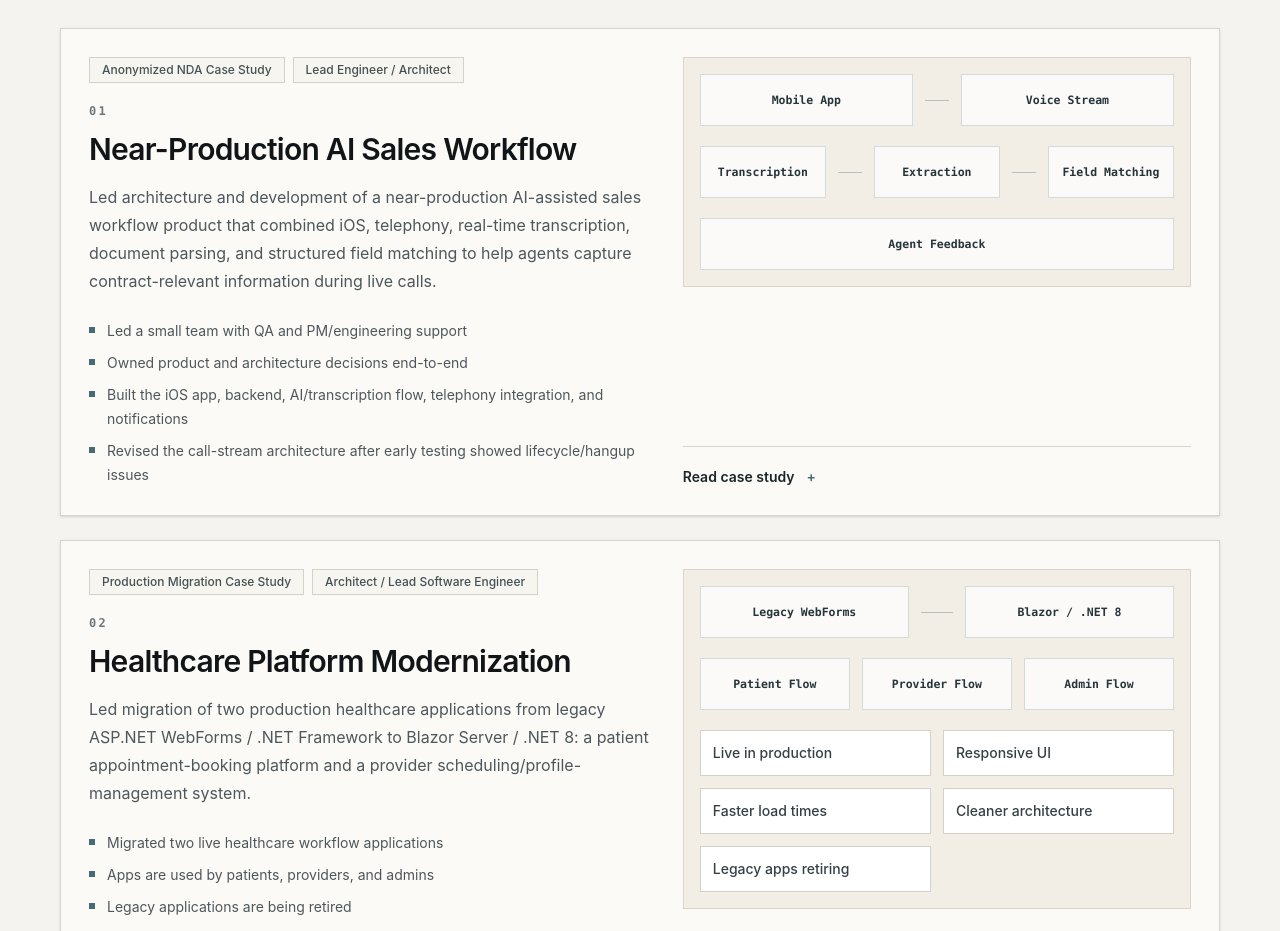
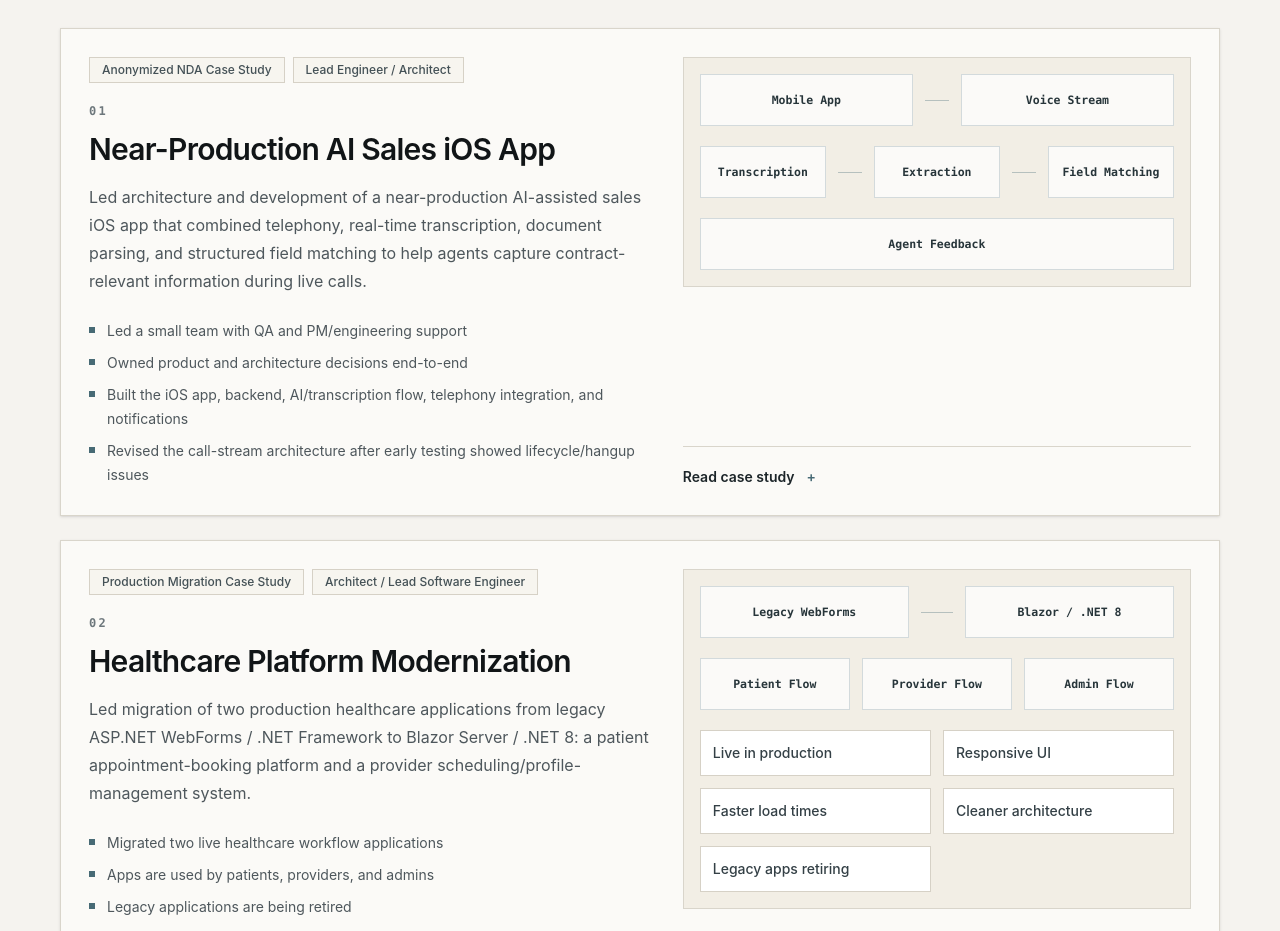
Before and after one commit to Jordan1022/jordan-portfolio, a Next.js app: page / in a window 1280 px wide. Shown: the part 1620-2551 px from the top of the page. Built offline with nearby package versions, Linux system fonts and the light colour scheme.

Commit message:
Clarify AI sales case study as iOS app

```diff
--- a/src/app/page.tsx
+++ b/src/app/page.tsx
@@ -47,10 +47,10 @@ const strengths = [
 
 const projects: Project[] = [
   {
-    title: "Near-Production AI Sales Workflow",
+    title: "Near-Production AI Sales iOS App",
     label: "Anonymized NDA Case Study",
     summary:
-      "Led architecture and development of a near-production AI-assisted sales workflow product that combined iOS, telephony, real-time transcription, document parsing, and structured field matching to help agents capture contract-relevant information during live calls.",
+      "Led architecture and development of a near-production AI-assisted sales iOS app that combined telephony, real-time transcription, document parsing, and structured field matching to help agents capture contract-relevant information during live calls.",
     role: "Lead Engineer / Architect",
     stack: [
       "SwiftUI",
@@ -73,13 +73,13 @@ const projects: Project[] = [
       "Delivered a fully functional, near-production product that was field-tested and received very strong client feedback",
     ],
     context:
-      "The work needed to connect live call behavior, mobile UX, AI transcription, document parsing, and structured business data without exposing the agent to unnecessary workflow overhead.",
+      "The work needed to connect live call behavior, mobile UX, AI transcription, document parsing, and structured business data without adding unnecessary overhead for agents.",
     approach:
       "I kept the architecture explicit: mobile app state, voice stream handling, transcription, extraction, field matching, and feedback were treated as separate concerns with clear failure modes and practical observability.",
     challenges: [
       "Early call lifecycle behavior exposed hangup and stream edge cases that required a revised integration path.",
       "Short audio chunks and noisy transcripts needed conservative parsing so the product stayed useful in real calls.",
-      "NDA constraints required keeping the demo abstract while still proving the technical workflow.",
+      "NDA constraints required keeping the demo abstract while still proving the technical system.",
     ],
     outcome:
       "The team delivered a fully functional, near-production product that was field-tested and received very strong client feedback.",
```
